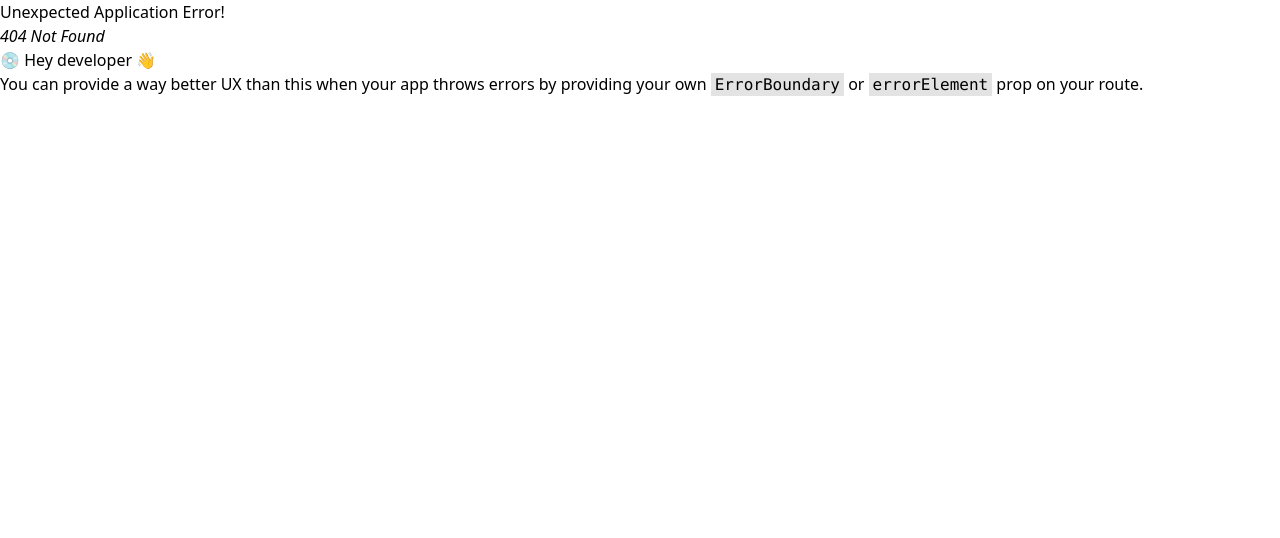
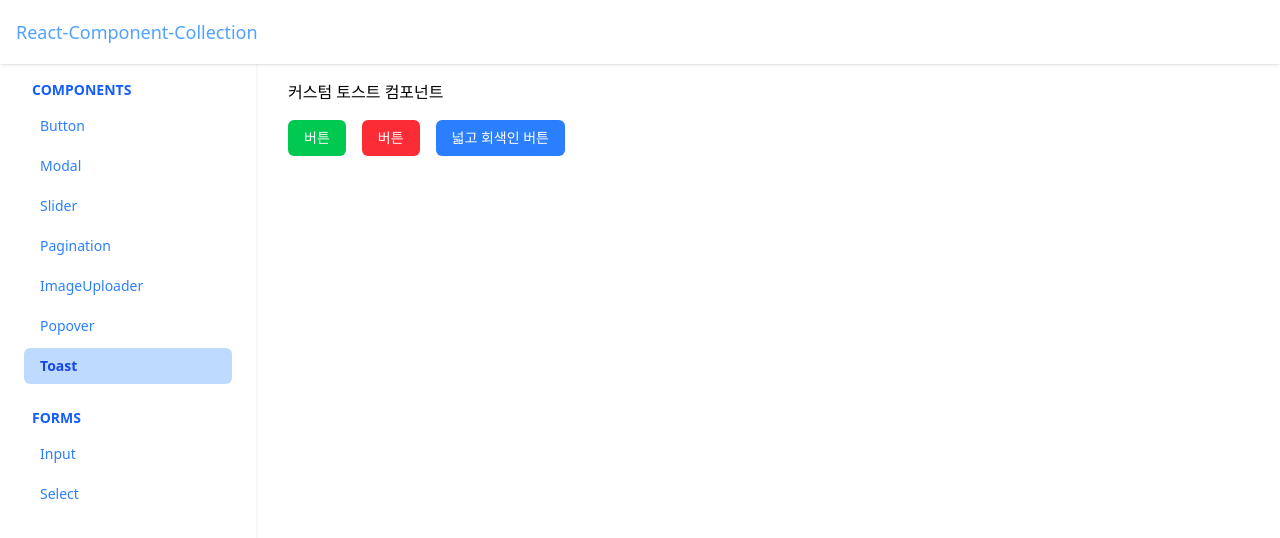
Before and after one commit to WooGi1020/react-component-collection, a React (Vite) app: page /react-component-collection/components/toast in a window 1280 px wide. Before the commit this address had no page. Shown: the top 538 px of the page. Built offline with nearby package versions, Linux system fonts and the light colour scheme.

Commit message:
feat: 토스트 컴포넌트 변경 및 반영

```diff
--- a/src/components/Toast/ToastItem.tsx
+++ b/src/components/Toast/ToastItem.tsx
@@ -1,6 +1,6 @@
 import clsx from "clsx";
 import { motion } from "motion/react";
-import { useEffect, useState, type JSX } from "react";
+import { useEffect, type JSX } from "react";
 import Button from "../Button";
 import { X, CheckCircle, Info, AlertTriangle } from "lucide-react";
 
@@ -9,19 +9,19 @@ const TOAST_TYPE_CONFIG: Record<
   { base: string; icon: JSX.Element; progressBg: string }
 > = {
   info: {
-    base: "text-gray-500 border-2 border-blue-300",
+    base: "text-gray-500 border-2 border-blue-500",
     icon: <Info className="w-5 h-5 mr-2 stroke-blue-500" />,
-    progressBg: "bg-blue-300",
+    progressBg: "bg-blue-500",
   },
   success: {
-    base: "text-gray-500 border-2 border-green-300",
+    base: "text-gray-500 border-2 border-green-500",
     icon: <CheckCircle className="w-5 h-5 mr-2 stroke-green-500" />,
-    progressBg: "bg-green-300",
+    progressBg: "bg-green-500",
   },
   error: {
-    base: "text-gray-500 border-2 border-red-300",
+    base: "text-gray-500 border-2 border-red-500",
     icon: <AlertTriangle className="w-5 h-5 mr-2 stroke-red-500" />,
-    progressBg: "bg-red-300",
+    progressBg: "bg-red-500",
   },
 };
 
--- a/src/constants/menus.config.ts
+++ b/src/constants/menus.config.ts
@@ -8,6 +8,7 @@ const MENUS = [
       { label: "Pagination", to: "/components/pagination" },
       { label: "ImageUploader", to: "/components/image-uploader" },
       { label: "Popover", to: "/components/popover" },
+      { label: "Toast", to: "/components/toast" },
     ],
   },
   {
--- a/src/routes/index.tsx
+++ b/src/routes/index.tsx
@@ -9,6 +9,7 @@ import PaginationPage from "./pages/PaginationPage";
 import InputPage from "./pages/InputPage";
 import PopoverPage from "./pages/PopoverPage";
 import SelectPage from "./pages/SelectPage";
+import ToastPage from "./pages/ToastPage";
 
 const router = createBrowserRouter(
   [
@@ -52,6 +53,10 @@ const router = createBrowserRouter(
           path: "forms/select",
           element: <SelectPage />,
         },
+        {
+          path: "components/toast",
+          element: <ToastPage />,
+        },
       ],
     },
   ],
--- /dev/null
+++ b/src/routes/pages/ToastPage.tsx
@@ -0,0 +1,36 @@
+import Button from "@/components/Button";
+import useUiStore from "@/store/useUiStore";
+
+export default function ToastPage() {
+  const addToast = useUiStore((s) => s.addToast);
+
+  return (
+    <section>
+      <h1 className="mb-2">커스텀 토스트 컴포넌트</h1>
+      <div className="mt-4 flex flex-col gap-4 lg:flex-row">
+        <Button
+          className="max-w-20 bg-green-500 hover:bg-green-600 active:bg-green-700 "
+          onClick={() =>
+            addToast("버튼 클릭됨!", "success", "top-center", 1000)
+          }
+        >
+          버튼
+        </Button>
+        <Button
+          className="max-w-20 bg-red-500 hover:bg-red-600 active:bg-red-700 "
+          onClick={() =>
+            addToast("버튼 클릭됨!", "error", "bottom-right", 1000)
+          }
+        >
+          버튼
+        </Button>
+        <Button
+          className="max-w-20 bg-blue-500 hover:bg-blue-600 active:bg-blue-700 "
+          onClick={() => addToast("버튼 클릭됨!", "info", "bottom-left", 1000)}
+        >
+          넓고 회색인 버튼
+        </Button>
+      </div>
+    </section>
+  );
+}
```
